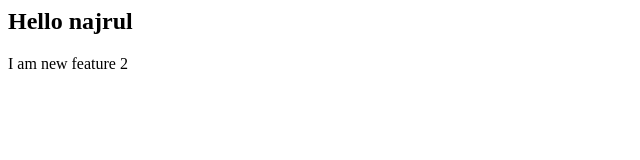
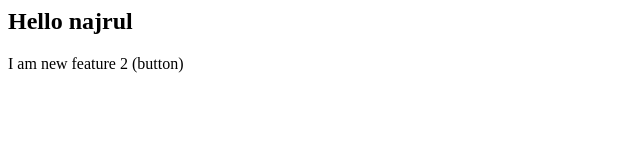
Before and after one commit to najrulshaikh/localrepo, a plain HTML site: page index.html in a window 1280 px wide. Shown: the full height of the page, 0-640 px from the left. Drawn offline with Linux system fonts and the light colour scheme.

Commit message:
button added

```diff
--- a/index.html
+++ b/index.html
@@ -1,2 +1,2 @@
 <h2>Hello najrul</h2>
-<p>I am new feature 2</p>
+<p>I am new feature 2 (button)</p>
```
